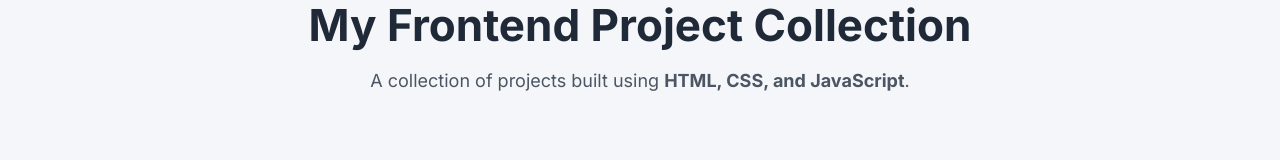
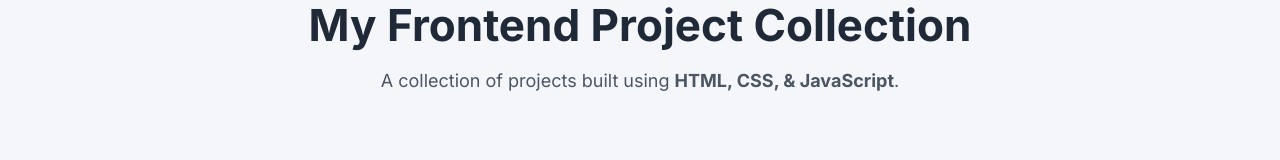
Before and after one commit to gauravthombre/Gaurav-Projects-Lab-FSD, a plain HTML site: page index.html in a window 1280 px wide. Shown: the part 159-319 px from the top of the page. Drawn offline with Linux system fonts and the light colour scheme.

Commit message:
updated index.html

```diff
--- a/index.html
+++ b/index.html
@@ -23,7 +23,7 @@
     <h1>My Frontend Project Collection</h1>
     <p>
       A collection of projects built using
-      <strong>HTML, CSS, and JavaScript</strong>.
+      <strong>HTML, CSS, & JavaScript</strong>.
     </p>
   </section>
 
```
